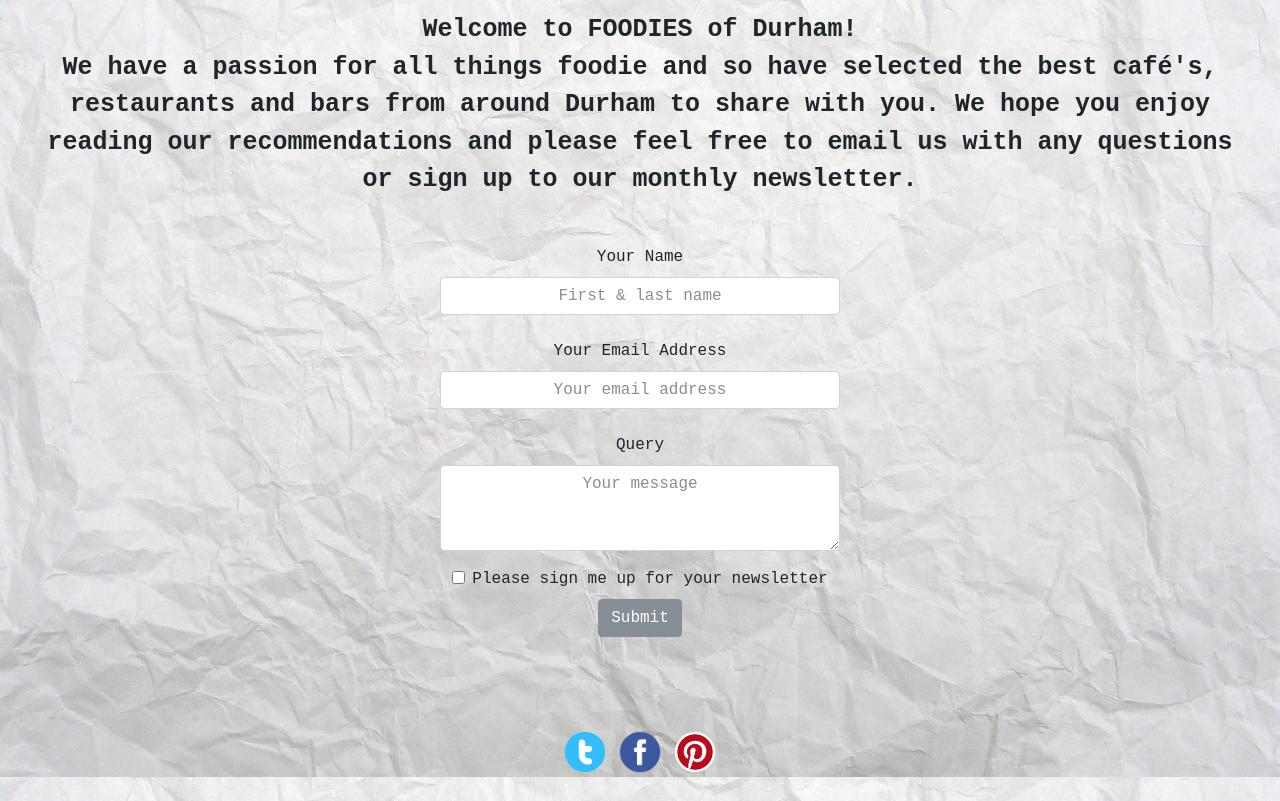
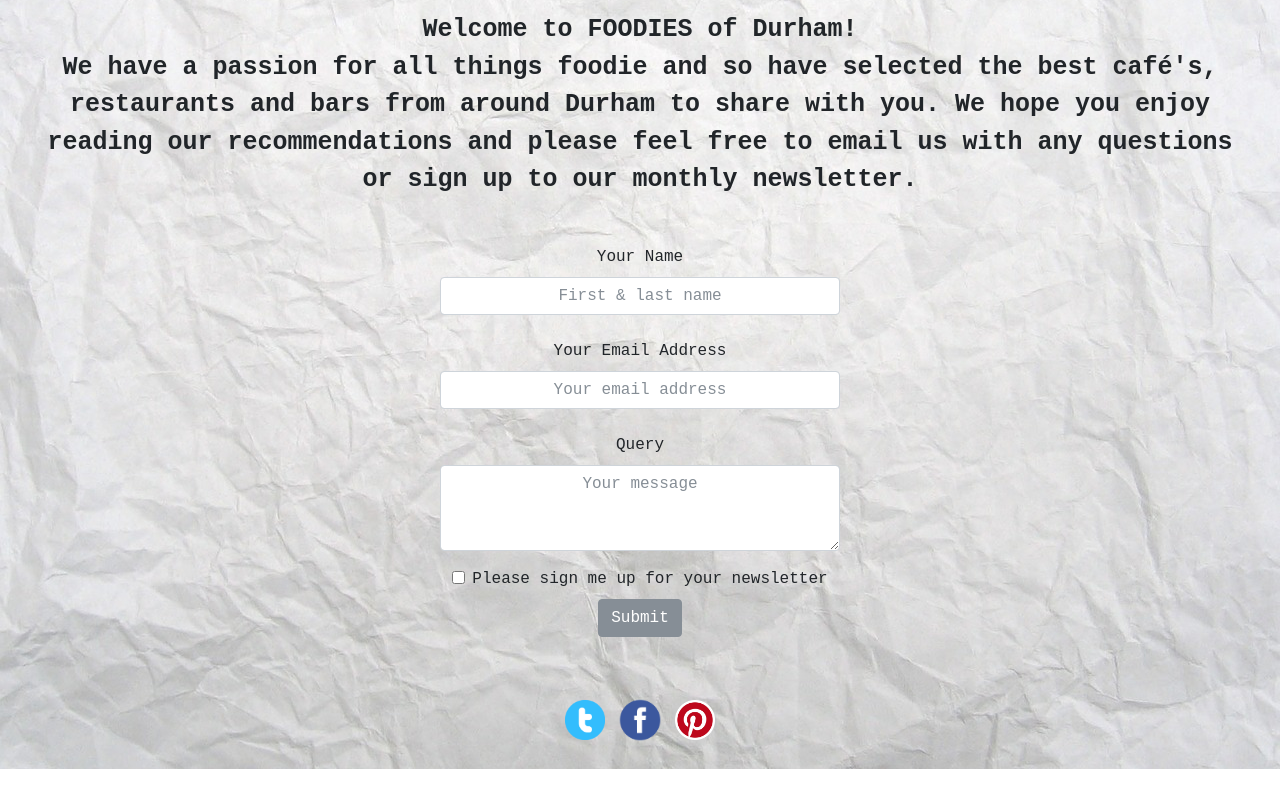
Before and after one commit to klw2704/Foodies, a plain HTML site: page index.html in a window 1280 px wide. Shown: the part 823-1624 px from the top of the page. After the commit the page ends 1592 px from the top, so only its background shows below. Drawn offline with nearby package versions, Linux system fonts and the light colour scheme.

Commit message:
Finshed bits
social buttons moved

```diff
--- a/index.css
+++ b/index.css
@@ -1,8 +1,15 @@
-#
+#social-buttons
 {
    position: absolute;
 	visibility: visible;
 	right: 1000px;
-	top: 500px;
+	top: 100px;
 	z-index: 0;
 }
+
+.social {
+min-height: 100%;
+padding-top: 50px;
+text-align: center;
+padding-top: 450px;
+}
--- a/indexcss.css
+++ b/indexcss.css
@@ -63,6 +63,6 @@ p{
 
 .social {
 min-height: 100%;
-padding-top: 50px;
+padding-top: 450px;
 text-align: center;
 }
--- a/website.css
+++ b/website.css
@@ -59,6 +59,7 @@ form {
 min-height: 100%;
 padding-top: 50px;
 text-align: center;
+padding-bottom: 450px;
 }
 
 
```
Also changed, not shown: index.html (+3 -23 lines).
